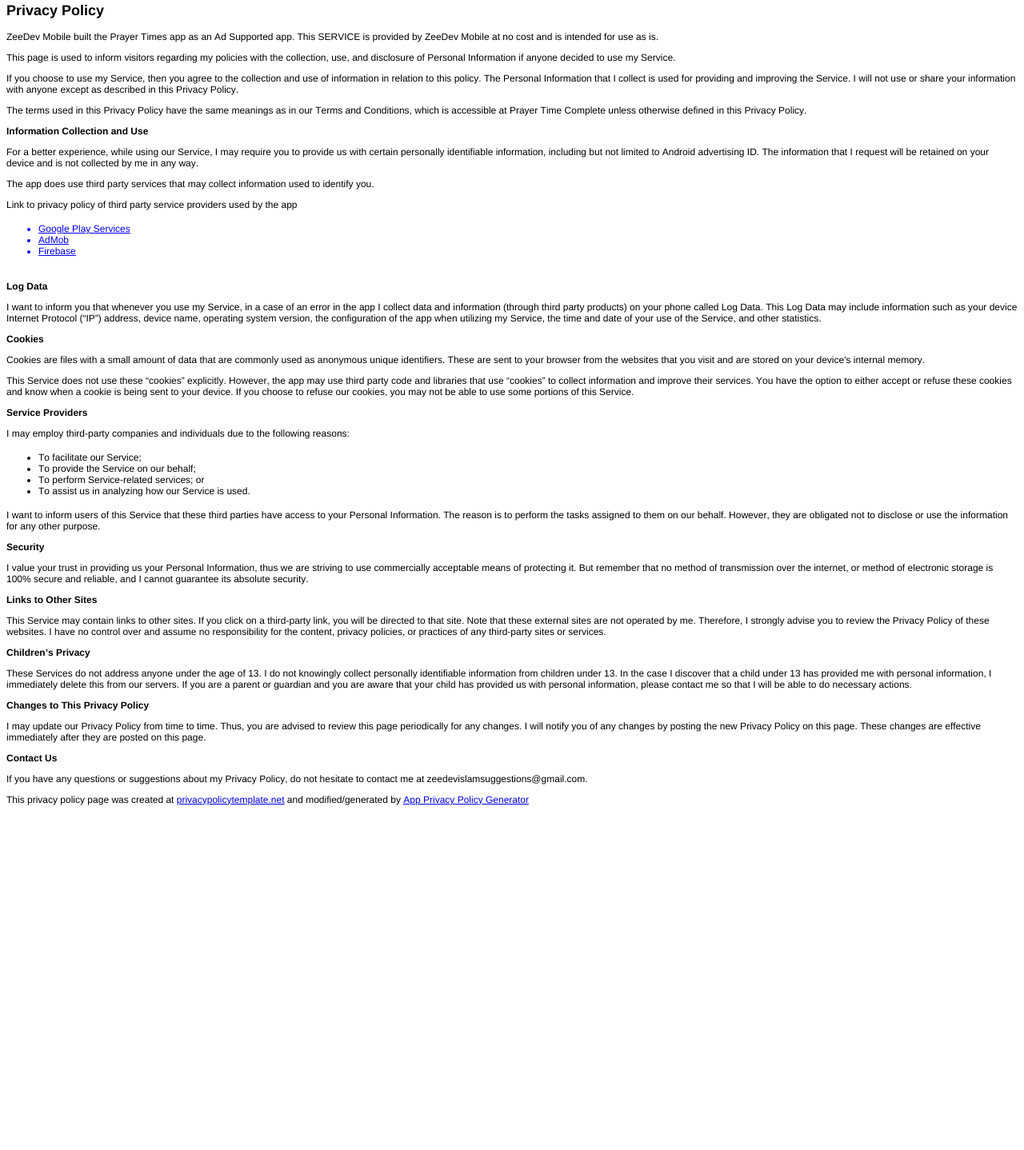
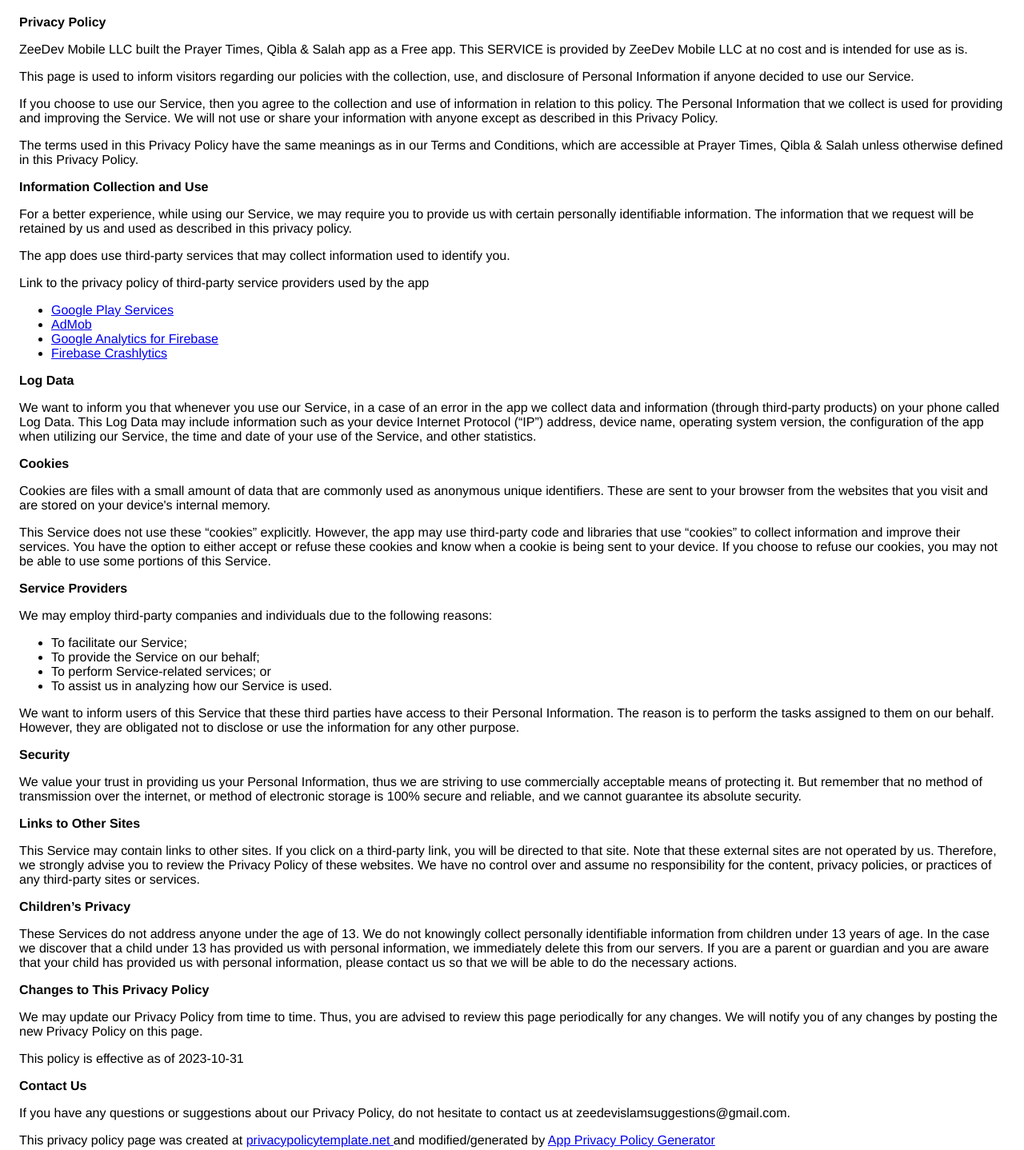
Before and after one commit to zeedevmobile/zeedevmobile.github.io, a plain HTML site: page index.html in a window 1280 px wide. Shown: the part 5-1443 px from the top of the page at 80% size. Before the commit the page ends 1024 px from the top, so only its background shows below. Drawn offline with Linux system fonts and the light colour scheme.

Commit message:
Update index.html

```diff
--- a/index.html
+++ b/index.html
@@ -1,63 +1,109 @@
-<!DOCTYPE html PUBLIC "-//W3C//DTD HTML 4.01//EN" "http://www.w3.org/TR/html4/strict.dtd">
+<!DOCTYPE html>
     <html>
     <head>
-  <meta http-equiv="Content-Type" content="text/html; charset=utf-8">
-  <meta http-equiv="Content-Style-Type" content="text/css">
+      <meta charset='utf-8'>
+      <meta name='viewport' content='width=device-width'>
       <title>Privacy Policy</title>
-  <meta name="Generator" content="Cocoa HTML Writer">
-  <meta name="CocoaVersion" content="1894.7">
-  <style type="text/css">
-    p.p2 {margin: 0.0px 0.0px 12.0px 0.0px; font: 12.0px 'Helvetica Neue'; color: #000000; -webkit-text-stroke: #000000}
-    p.p4 {margin: 0.0px 0.0px 0.0px 0.0px; font: 12.0px 'Helvetica Neue'; color: #0000e3; -webkit-text-stroke: #0000e3; min-height: 14.0px}
-    li.li3 {margin: 0.0px 0.0px 0.0px 0.0px; font: 12.0px 'Helvetica Neue'; color: #0000e9; -webkit-text-stroke: #000000}
-    li.li5 {margin: 0.0px 0.0px 0.0px 0.0px; font: 12.0px 'Helvetica Neue'; color: #000000; -webkit-text-stroke: #000000}
-    span.s1 {font-kerning: none}
-    span.s2 {-webkit-text-stroke: 0px #000000}
-    span.s3 {text-decoration: underline ; font-kerning: none}
-    span.s4 {font: 12.0px 'Helvetica Neue'; text-decoration: underline ; font-kerning: none; color: #0000e3; -webkit-text-stroke: 0px #0000e3}
-    ul.ul1 {list-style-type: disc}
-  </style>
+      <style> body { font-family: 'Helvetica Neue', Helvetica, Arial, sans-serif; padding:1em; } </style>
     </head>
     <body>
-<h2 style="margin: 0.0px 0.0px 14.9px 0.0px; font: 18.0px 'Helvetica Neue'; color: #000000; -webkit-text-stroke: #000000"><span class="s1"><b>Privacy Policy</b></span></h2>
-<p class="p2"><span class="s1">ZeeDev Mobile built the Prayer Times app as an Ad Supported app. This SERVICE is provided by ZeeDev Mobile at no cost and is intended for use as is.<span class="Apple-converted-space"> </span></span></p>
-<p class="p2"><span class="s1">This page is used to inform visitors regarding my policies with the collection, use, and disclosure of Personal Information if anyone decided to use my Service.<span class="Apple-converted-space"> </span></span></p>
-<p class="p2"><span class="s1">If you choose to use my Service, then you agree to the collection and use of information in relation to this policy. The Personal Information that I collect is used for providing and improving the Service. I will not use or share your information with anyone except as described in this Privacy Policy.<span class="Apple-converted-space"> </span></span></p>
-<p class="p2"><span class="s1">The terms used in this Privacy Policy have the same meanings as in our Terms and Conditions, which is accessible at Prayer Time Complete unless otherwise defined in this Privacy Policy.<span class="Apple-converted-space"> </span></span></p>
-<p class="p2"><span class="s1"><b>Information Collection and Use</b></span></p>
-<p class="p2"><span class="s1">For a better experience, while using our Service, I may require you to provide us with certain personally identifiable information, including but not limited to Android advertising ID. The information that I request will be retained on your device and is not collected by me in any way.<span class="Apple-converted-space"> </span></span></p>
-<p class="p2"><span class="s1">The app does use third party services that may collect information used to identify you.<span class="Apple-converted-space"> </span></span></p>
-<p class="p2"><span class="s1">Link to privacy policy of third party service providers used by the app<span class="Apple-converted-space"> </span></span></p>
-<ul class="ul1">
-  <li class="li3"><span class="s2"><a href="https://policies.google.com/privacy"><span class="s3">Google Play Services</span></a></span></li>
-  <li class="li3"><span class="s2"><a href="https://policies.google.com/privacy"><span class="s3">AdMob</span></a></span></li>
-  <li class="li3"><span class="s2"><a href="https://firebase.google.com/support/privacy"><span class="s3">Firebase</span></a></span></li>
-</ul>
-<p class="p4"><span class="s1"></span><br></p>
-<p class="p2"><span class="s1"><b>Log Data</b></span></p>
-<p class="p2"><span class="s1">I want to inform you that whenever you use my Service, in a case of an error in the app I collect data and information (through third party products) on your phone called Log Data. This Log Data may include information such as your device Internet Protocol (“IP”) address, device name, operating system version, the configuration of the app when utilizing my Service, the time and date of your use of the Service, and other statistics.<span class="Apple-converted-space"> </span></span></p>
-<p class="p2"><span class="s1"><b>Cookies</b></span></p>
-<p class="p2"><span class="s1">Cookies are files with a small amount of data that are commonly used as anonymous unique identifiers. These are sent to your browser from the websites that you visit and are stored on your device's internal memory.<span class="Apple-converted-space"> </span></span></p>
-<p class="p2"><span class="s1">This Service does not use these “cookies” explicitly. However, the app may use third party code and libraries that use “cookies” to collect information and improve their services. You have the option to either accept or refuse these cookies and know when a cookie is being sent to your device. If you choose to refuse our cookies, you may not be able to use some portions of this Service.<span class="Apple-converted-space"> </span></span></p>
-<p class="p2"><span class="s1"><b>Service Providers</b></span></p>
-<p class="p2"><span class="s1">I may employ third-party companies and individuals due to the following reasons:<span class="Apple-converted-space"> </span></span></p>
-<ul class="ul1">
-  <li class="li5"><span class="s2"></span><span class="s1">To facilitate our Service;</span></li>
-  <li class="li5"><span class="s2"></span><span class="s1">To provide the Service on our behalf;</span></li>
-  <li class="li5"><span class="s2"></span><span class="s1">To perform Service-related services; or</span></li>
-  <li class="li5"><span class="s2"></span><span class="s1">To assist us in analyzing how our Service is used.</span></li>
-</ul>
-<p class="p2"><span class="s1">I want to inform users of this Service that these third parties have access to your Personal Information. The reason is to perform the tasks assigned to them on our behalf. However, they are obligated not to disclose or use the information for any other purpose.<span class="Apple-converted-space"> </span></span></p>
-<p class="p2"><span class="s1"><b>Security</b></span></p>
-<p class="p2"><span class="s1">I value your trust in providing us your Personal Information, thus we are striving to use commercially acceptable means of protecting it. But remember that no method of transmission over the internet, or method of electronic storage is 100% secure and reliable, and I cannot guarantee its absolute security.<span class="Apple-converted-space"> </span></span></p>
-<p class="p2"><span class="s1"><b>Links to Other Sites</b></span></p>
-<p class="p2"><span class="s1">This Service may contain links to other sites. If you click on a third-party link, you will be directed to that site. Note that these external sites are not operated by me. Therefore, I strongly advise you to review the Privacy Policy of these websites. I have no control over and assume no responsibility for the content, privacy policies, or practices of any third-party sites or services.<span class="Apple-converted-space"> </span></span></p>
-<p class="p2"><span class="s1"><b>Children’s Privacy</b></span></p>
-<p class="p2"><span class="s1">These Services do not address anyone under the age of 13. I do not knowingly collect personally identifiable information from children under 13. In the case I discover that a child under 13 has provided me with personal information, I immediately delete this from our servers. If you are a parent or guardian and you are aware that your child has provided us with personal information, please contact me so that I will be able to do necessary actions.<span class="Apple-converted-space"> </span></span></p>
-<p class="p2"><span class="s1"><b>Changes to This Privacy Policy</b></span></p>
-<p class="p2"><span class="s1">I may update our Privacy Policy from time to time. Thus, you are advised to review this page periodically for any changes. I will notify you of any changes by posting the new Privacy Policy on this page. These changes are effective immediately after they are posted on this page.<span class="Apple-converted-space"> </span></span></p>
-<p class="p2"><span class="s1"><b>Contact Us</b></span></p>
-<p class="p2"><span class="s1">If you have any questions or suggestions about my Privacy Policy, do not hesitate to contact me at zeedevislamsuggestions@gmail.com.<span class="Apple-converted-space"> </span></span></p>
-<p class="p2"><span class="s1">This privacy policy page was created at <a href="https://privacypolicytemplate.net/"><span class="s4">privacypolicytemplate.net</span></a> and modified/generated by <a href="https://app-privacy-policy-generator.firebaseapp.com/"><span class="s4">App Privacy Policy Generator</span></a></span></p>
+    <strong>Privacy Policy</strong> <p>
+                  ZeeDev Mobile LLC built the Prayer Times, Qibla &amp; Salah app as
+                  a Free app. This SERVICE is provided by
+                  ZeeDev Mobile LLC at no cost and is intended for use as
+                  is.
+                </p> <p>
+                  This page is used to inform visitors regarding our
+                  policies with the collection, use, and disclosure of Personal
+                  Information if anyone decided to use our Service.
+                </p> <p>
+                  If you choose to use our Service, then you agree to
+                  the collection and use of information in relation to this
+                  policy. The Personal Information that we collect is
+                  used for providing and improving the Service. We will not use or share your information with
+                  anyone except as described in this Privacy Policy.
+                </p> <p>
+                  The terms used in this Privacy Policy have the same meanings
+                  as in our Terms and Conditions, which are accessible at
+                  Prayer Times, Qibla &amp; Salah unless otherwise defined in this Privacy Policy.
+                </p> <p><strong>Information Collection and Use</strong></p> <p>
+                  For a better experience, while using our Service, we
+                  may require you to provide us with certain personally
+                  identifiable information. The information that
+                  we request will be retained by us and used as described in this privacy policy.
+                </p> <div><p>
+                    The app does use third-party services that may collect
+                    information used to identify you.
+                  </p> <p>
+                    Link to the privacy policy of third-party service providers used
+                    by the app
+                  </p> <ul><li><a href="https://www.google.com/policies/privacy/" target="_blank" rel="noopener noreferrer">Google Play Services</a></li><li><a href="https://support.google.com/admob/answer/6128543?hl=en" target="_blank" rel="noopener noreferrer">AdMob</a></li><li><a href="https://firebase.google.com/support/privacy" target="_blank" rel="noopener noreferrer">Google Analytics for Firebase</a></li><li><a href="https://firebase.google.com/support/privacy/" target="_blank" rel="noopener noreferrer">Firebase Crashlytics</a></li><!----><!----><!----><!----><!----><!----><!----><!----><!----><!----><!----><!----><!----><!----><!----><!----><!----><!----><!----><!----><!----><!----><!----><!----><!----></ul></div> <p><strong>Log Data</strong></p> <p>
+                  We want to inform you that whenever you
+                  use our Service, in a case of an error in the app
+                  we collect data and information (through third-party
+                  products) on your phone called Log Data. This Log Data may
+                  include information such as your device Internet Protocol
+                  (“IP”) address, device name, operating system version, the
+                  configuration of the app when utilizing our Service,
+                  the time and date of your use of the Service, and other
+                  statistics.
+                </p> <p><strong>Cookies</strong></p> <p>
+                  Cookies are files with a small amount of data that are
+                  commonly used as anonymous unique identifiers. These are sent
+                  to your browser from the websites that you visit and are
+                  stored on your device's internal memory.
+                </p> <p>
+                  This Service does not use these “cookies” explicitly. However,
+                  the app may use third-party code and libraries that use
+                  “cookies” to collect information and improve their services.
+                  You have the option to either accept or refuse these cookies
+                  and know when a cookie is being sent to your device. If you
+                  choose to refuse our cookies, you may not be able to use some
+                  portions of this Service.
+                </p> <p><strong>Service Providers</strong></p> <p>
+                  We may employ third-party companies and
+                  individuals due to the following reasons:
+                </p> <ul><li>To facilitate our Service;</li> <li>To provide the Service on our behalf;</li> <li>To perform Service-related services; or</li> <li>To assist us in analyzing how our Service is used.</li></ul> <p>
+                  We want to inform users of this Service
+                  that these third parties have access to their Personal
+                  Information. The reason is to perform the tasks assigned to
+                  them on our behalf. However, they are obligated not to
+                  disclose or use the information for any other purpose.
+                </p> <p><strong>Security</strong></p> <p>
+                  We value your trust in providing us your
+                  Personal Information, thus we are striving to use commercially
+                  acceptable means of protecting it. But remember that no method
+                  of transmission over the internet, or method of electronic
+                  storage is 100% secure and reliable, and we cannot
+                  guarantee its absolute security.
+                </p> <p><strong>Links to Other Sites</strong></p> <p>
+                  This Service may contain links to other sites. If you click on
+                  a third-party link, you will be directed to that site. Note
+                  that these external sites are not operated by us.
+                  Therefore, we strongly advise you to review the
+                  Privacy Policy of these websites. We have
+                  no control over and assume no responsibility for the content,
+                  privacy policies, or practices of any third-party sites or
+                  services.
+                </p> <p><strong>Children’s Privacy</strong></p> <div><p>
+                    These Services do not address anyone under the age of 13.
+                    We do not knowingly collect personally
+                    identifiable information from children under 13 years of age. In the case
+                    we discover that a child under 13 has provided
+                    us with personal information, we immediately
+                    delete this from our servers. If you are a parent or guardian
+                    and you are aware that your child has provided us with
+                    personal information, please contact us so that
+                    we will be able to do the necessary actions.
+                  </p></div> <!----> <p><strong>Changes to This Privacy Policy</strong></p> <p>
+                  We may update our Privacy Policy from
+                  time to time. Thus, you are advised to review this page
+                  periodically for any changes. We will
+                  notify you of any changes by posting the new Privacy Policy on
+                  this page.
+                </p> <p>This policy is effective as of 2023-10-31</p> <p><strong>Contact Us</strong></p> <p>
+                  If you have any questions or suggestions about our
+                  Privacy Policy, do not hesitate to contact us at zeedevislamsuggestions@gmail.com.
+                </p> <p>This privacy policy page was created at <a href="https://privacypolicytemplate.net" target="_blank" rel="noopener noreferrer">privacypolicytemplate.net </a>and modified/generated by <a href="https://app-privacy-policy-generator.nisrulz.com/" target="_blank" rel="noopener noreferrer">App Privacy Policy Generator</a></p>
     </body>
     </html>
```
Lines whose indentation alone changed are shown as unchanged.
